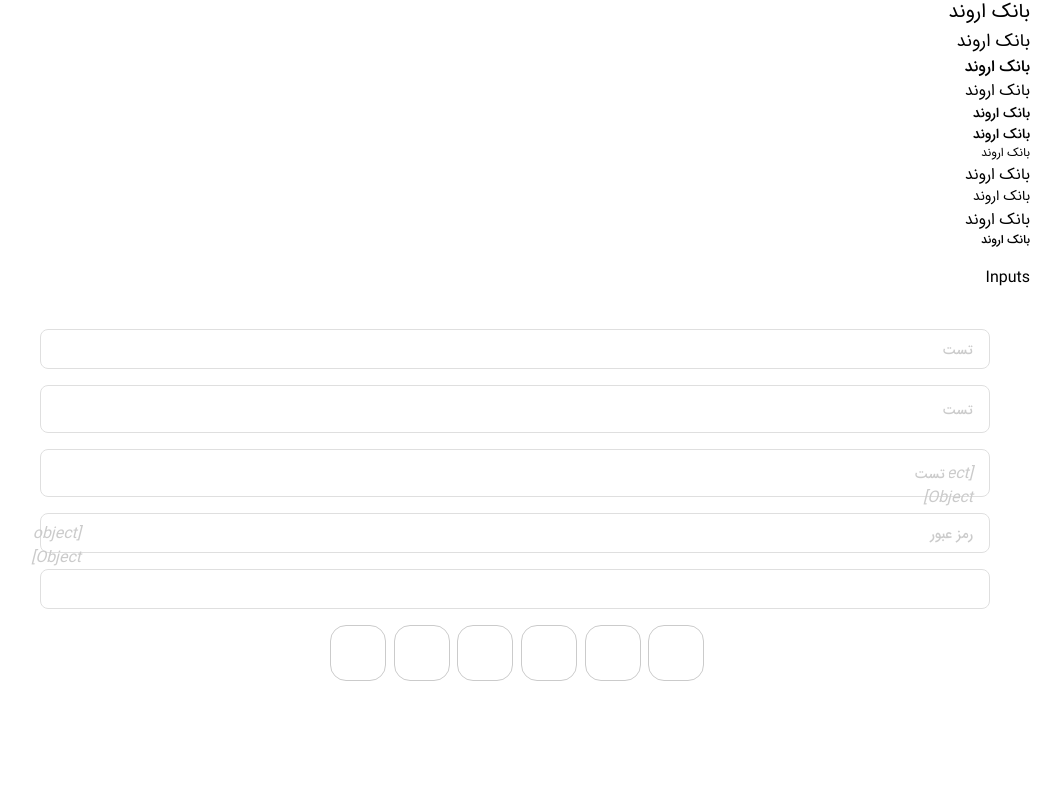
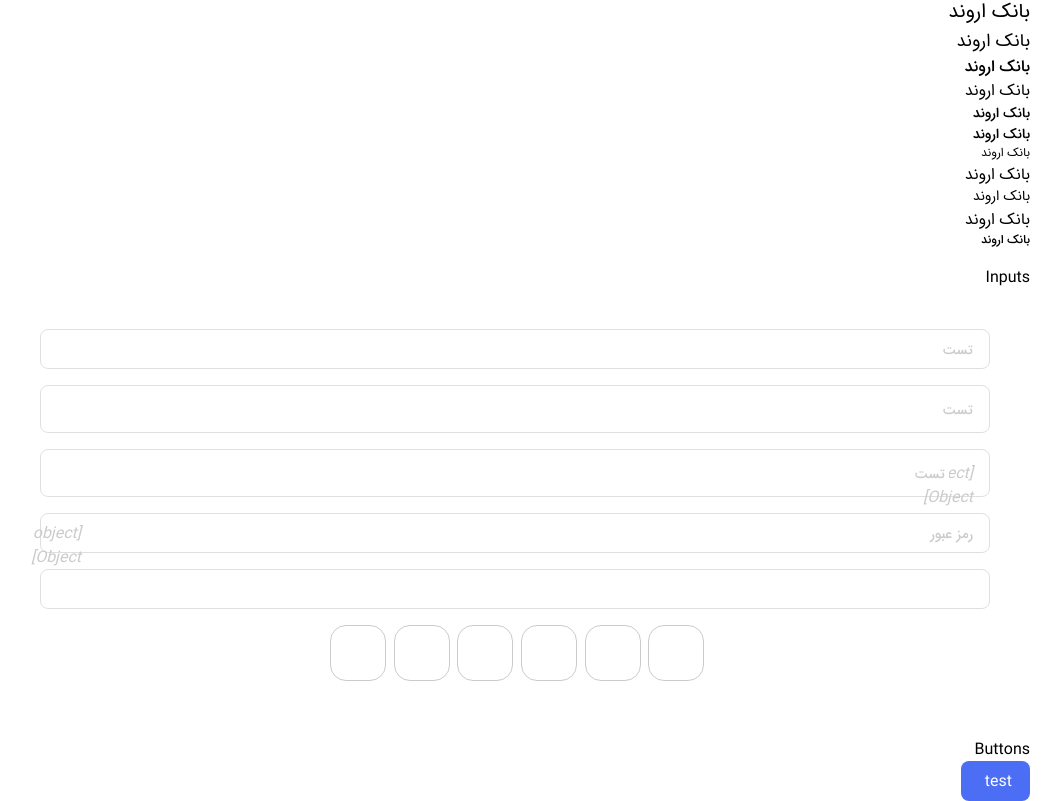
Before and after one commit to mzhb80/Arvand_Bank, a Vue app: page /test in a window 1280 px wide. Shown: the part 1019-1820 px from the top of the page, without its empty margins (0-1061 px from the left). Before the commit the page ends 1740 px from the top, so only its background shows below. Built offline with nearby package versions, Linux system fonts and the light colour scheme.

Commit message:
chore: :wrench: update button configs

```diff
--- a/src/components/base/BaseButton.vue
+++ b/src/components/base/BaseButton.vue
@@ -5,106 +5,106 @@ const config = {
     primary: {
         fill: {
             default: {
-                bgClass: '',
+                bgClass: 'bg-primary-500',
                 borderClass: '',
-                textClass: '',
+                textClass: 'text-white',
             },
             hover: {
-                bgClass: '',
+                bgClass: 'bg-primary-600',
                 borderClass: '',
-                textClass: '',
+                textClass: 'text-white',
             },
             disabled: {
-                bgClass: '',
+                bgClass: 'bg-gray-9',
                 borderClass: '',
-                textClass: '',
+                textClass: 'text-gray-4',
             },
         },
         outline: {
             default: {
                 bgClass: '',
-                borderClass: '',
-                textClass: '',
+                borderClass: 'border-primary-500',
+                textClass: 'text-primary-500',
             },
             hover: {
                 bgClass: '',
-                borderClass: '',
-                textClass: '',
+                borderClass: 'border-primary-600',
+                textClass: 'text-primary-600',
             },
             disabled: {
                 bgClass: '',
-                borderClass: '',
-                textClass: '',
+                borderClass: 'border-gray-4',
+                textClass: 'text-gray-4',
             },
         },
         text: {
             default: {
                 bgClass: '',
                 borderClass: '',
-                textClass: '',
+                textClass: 'text-primary-500',
             },
             hover: {
                 bgClass: '',
                 borderClass: '',
-                textClass: '',
+                textClass: 'text-primary-600',
             },
             disabled: {
                 bgClass: '',
                 borderClass: '',
-                textClass: '',
+                textClass: 'text-gray-4',
             },
         },
     },
     neutral: {
         fill: {
             default: {
-                bgClass: '',
+                bgClass: 'bg-black',
                 borderClass: '',
-                textClass: '',
+                textClass: 'text-white',
             },
             hover: {
-                bgClass: '',
+                bgClass: 'bg-gray-1',
                 borderClass: '',
-                textClass: '',
+                textClass: 'text-white',
             },
             disabled: {
-                bgClass: '',
+                bgClass: 'bg-gray-3',
                 borderClass: '',
-                textClass: '',
+                textClass: 'text-white',
             },
         },
         outline: {
             default: {
                 bgClass: '',
-                borderClass: '',
-                textClass: '',
+                borderClass: 'border-gray-1',
+                textClass: 'text-gray-1',
             },
             hover: {
                 bgClass: '',
-                borderClass: '',
-                textClass: '',
+                borderClass: 'border-gray-2',
+                textClass: 'text-gray-2',
             },
             disabled: {
                 bgClass: '',
-                borderClass: '',
-                textClass: '',
+                borderClass: 'border-gray-3',
+                textClass: 'border-gray-3',
             },
         },
         text: {
             default: {
                 bgClass: '',
                 borderClass: '',
-                textClass: '',
+                textClass: 'text-gray-1',
             },
             hover: {
                 bgClass: '',
                 borderClass: '',
-                textClass: '',
+                textClass: 'text-gray-2',
             },
             disabled: {
                 bgClass: '',
                 borderClass: '',
-                textClass: '',
+                textClass: 'text-gray-3',
             },
         },
     },
@@ -116,24 +116,35 @@ import { ref } from 'vue';
 import BaseIcon from './BaseIcon.vue';
 
 const props = withDefaults(defineProps<{
-    styleType: 'fill' | 'outline' | 'text'
-    color: 'primary' | 'neutral'
-    size: '40' | '48' | '56'
+    styleType?: 'fill' | 'outline' | 'text'
+    color?: 'primary' | 'neutral'
+    size?: '40' | '48' | '56'
     prependIcon?: string
     appendIcon?: string
+    disabled?: boolean
 }>(), {
     color: 'primary',
     size: '40',
     styleType: 'fill',
 })
 
-const state = ref<ButtonState>('default')
+const state = ref<ButtonState>(props.disabled ? 'disabled' : 'default')
+
+function handleMouseEnter() {
+    if (props.disabled) return
+    state.value = 'hover'
+}
+
+function handleMouseLeave() {
+    if (props.disabled) return
+    state.value = 'default'
+}
 </script>
 
 <template>
     <button
         v-bind="$attrs"
-        class="flex items-center ps-10px pe-4 rounded-2 outline-none text-button-1"
+        class="flex items-center ps-10px pe-4 rounded-2 outline-none text-button-1 transition-colors"
         :class="[
             config[color][styleType][state].bgClass,
             config[color][styleType][state].borderClass,
@@ -144,6 +155,8 @@ const state = ref<ButtonState>('default')
                 'h-56px': size === '56',
             }
         ]"
+        @mouseenter="handleMouseEnter"
+        @mouseleave="handleMouseLeave"
     >
         <BaseIcon v-if="prependIcon" :src="prependIcon" class="s-5" />
         <span class="mx-2 flex items-center justify-center">
--- a/src/views/test.vue
+++ b/src/views/test.vue
@@ -1,11 +1,11 @@
 <script setup lang="ts">
 import BaseInput from '@/components/base/BaseInput.vue';
-import { ref } from 'vue';
 import Bank from '@/assets/icons/bank.svg'
 import InputPassword from '@/components/InputPassword.vue';
 import { useForm } from 'vee-validate';
 import InputNumber from '@/components/InputNumber.vue';
 import TwoFACode from '@/components/TwoFACode.vue';
+import BaseButton from '@/components/base/BaseButton.vue';
 
 useForm({
     initialValues: {
@@ -88,5 +88,7 @@ useForm({
             <InputNumber name="test5" placeholder="عدد" />
             <TwoFACode name="test6" />
         </div>
+        <h1 class="mt-4">Buttons</h1>
+        <BaseButton>test</BaseButton>
     </div>
 </template>
```
